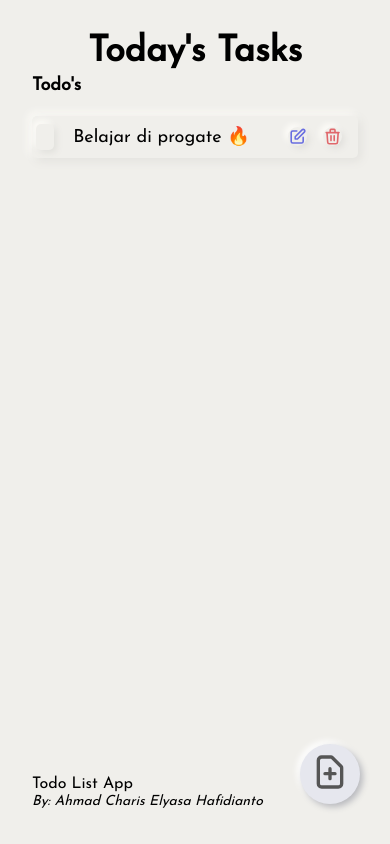
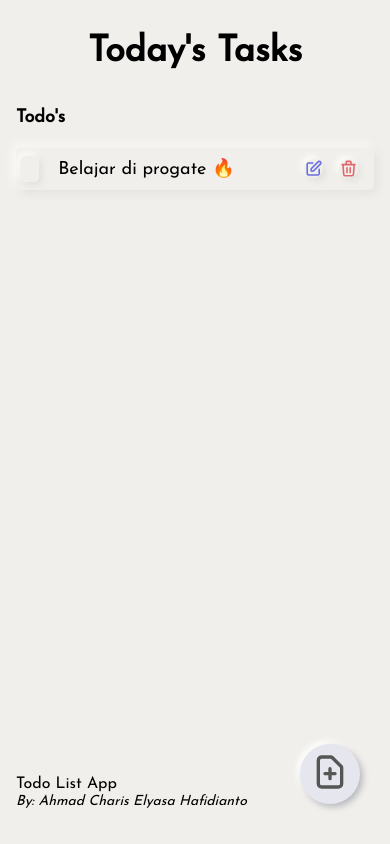
Before and after one commit to Chariselyasa123/Todolist, a React (Create React App) app: page / in a window 390 px wide. Built offline with nearby package versions, Linux system fonts and the light colour scheme.

Commit message:
Add Input with enter key. And adjust padding in mobile view

```diff
--- a/src/components/TodoList.js
+++ b/src/components/TodoList.js
@@ -11,6 +11,7 @@ import Title from './Title';
 import FloatingButton from './partials/FloatingButton';
 import Modal from './Modal';
 import Footer from './partials/Footer';
+import '../styles/TodoList.css';
 
 const TodoList = () => {
     const { dispatch } = useTodo();
@@ -24,11 +25,12 @@ const TodoList = () => {
         setIsInputError(false)
     }
 
-    const handleAddTodo = () => {
+    const addTodo = () => {
         if (inputValue.length <= 0) {
             setIsInputError(true)
             return
         }
+
 
         // store todo in context global state
         dispatch({
@@ -42,6 +44,16 @@ const TodoList = () => {
 
         // reset input
         setInputValue('')
+    }
+
+    const handleEnterKeyPress = (e) => {
+        if (e.key === 'Enter') {
+            addTodo()
+        }
+    }
+
+    const handleAddTodo = () => {
+        addTodo();
     }
 
     const handleOpenModal = () => {
@@ -60,6 +72,7 @@ const TodoList = () => {
                     onChange={handleInputChange}
                     isError={isInputError}
                     value={inputValue}
+                    onKeyPress={handleEnterKeyPress}
                 />
                 <ButtonAdd
                     onClick={handleAddTodo}
@@ -67,7 +80,7 @@ const TodoList = () => {
                 />
             </WrapperInput>
             <WrapperBody>
-                <div>
+                <div className="todo-list">
                     <Header />
                     <Lists />
                 </div>
--- a/src/components/partials/InputText.js
+++ b/src/components/partials/InputText.js
@@ -1,10 +1,11 @@
 import '../../styles/partials/InputText.css'
 
-const InputText = ({ value, onChange, isError }) => {
+const InputText = ({ value, onChange, onKeyPress, isError }) => {
     return (
         <div className="input-text">
             <input
                 onChange={onChange}
+                onKeyPress={e => onKeyPress(e)}
                 type="text"
                 value={value}
                 placeholder={`${isError ? 'Please fill the filed first...' : 'Write Todo Here...'}`}
--- /dev/null
+++ b/src/styles/TodoList.css
@@ -0,0 +1,5 @@
+.todo-list{
+    display: flex;
+    flex-direction: column;
+    gap:2rem;
+}
--- a/src/styles/WrapperBody.css
+++ b/src/styles/WrapperBody.css
@@ -19,5 +19,6 @@
         width: 100%;
         height: 100%;
         border-radius: 0;
+        padding: 2rem 1rem;
     }
 }
```
